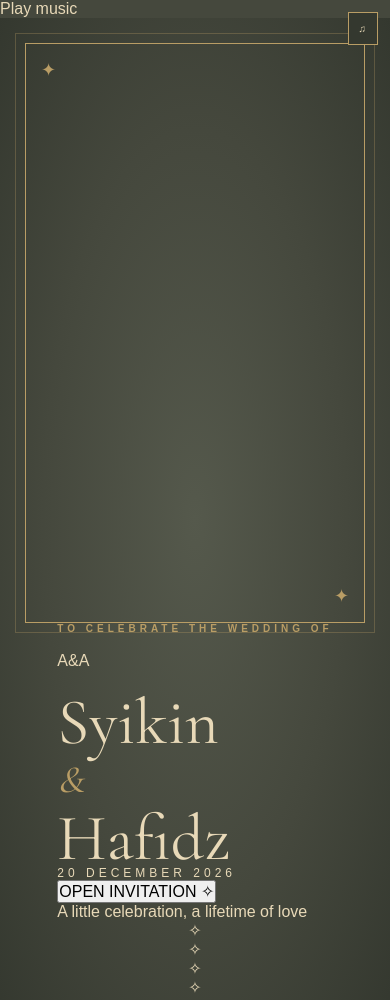
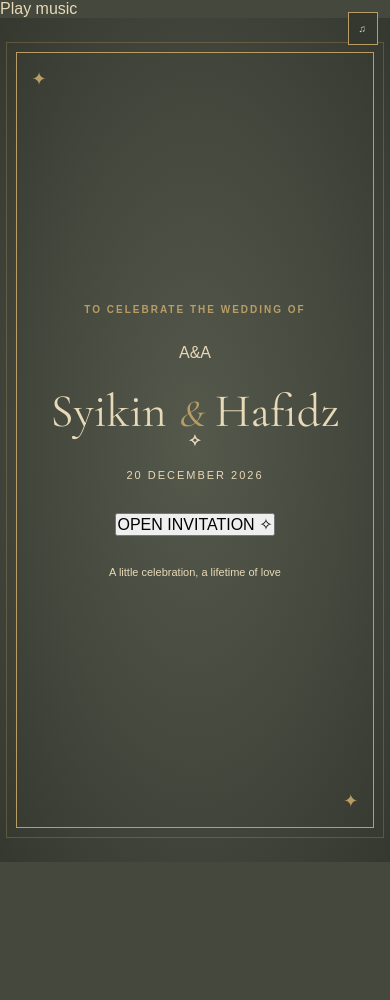
Before and after one commit to peohhh/digitalweddingcard, a plain HTML site: page index.html in a window 390 px wide. Shown: the top 1000 px of the page. After the commit the page ends 862 px from the top, so only its background shows below. Drawn offline with nearby package versions, Linux system fonts and the light colour scheme.

Commit message:
Update style.css

```diff
--- a/style.css
+++ b/style.css
@@ -957,3 +957,143 @@ img {
     font-size: 65px;
   }
 }
+
+/* =================================
+   FIX COVER LAYOUT
+================================= */
+
+.cover {
+    position: relative !important;
+    min-height: 100vh !important;
+    min-height: 100svh !important;
+    height: auto !important;
+
+    display: flex !important;
+    align-items: center !important;
+    justify-content: center !important;
+
+    box-sizing: border-box !important;
+    padding: 70px 24px !important;
+    overflow: hidden !important;
+}
+
+/* Bingkai hiasan - tidak mengambil ruang layout */
+.cover-frame {
+    position: absolute !important;
+
+    top: 5% !important;
+    left: 6% !important;
+    right: 6% !important;
+    bottom: 5% !important;
+
+    width: auto !important;
+    height: auto !important;
+
+    margin: 0 !important;
+    transform: none !important;
+
+    pointer-events: none !important;
+    z-index: 0 !important;
+}
+
+/* Kandungan cover berada di tengah */
+.cover-content {
+    position: relative !important;
+    z-index: 2 !important;
+
+    width: 100% !important;
+    max-width: 850px !important;
+
+    margin: 0 auto !important;
+    padding: 0 !important;
+
+    display: flex !important;
+    flex-direction: column !important;
+    align-items: center !important;
+    justify-content: center !important;
+
+    text-align: center !important;
+    transform: none !important;
+}
+
+/* Susunan tulisan */
+.cover-content .eyebrow {
+    margin: 0 0 20px !important;
+    letter-spacing: 3px !important;
+    line-height: 1.6 !important;
+}
+
+.wax-seal {
+    margin: 10px 0 18px !important;
+}
+
+.cover-names {
+    margin: 0 !important;
+    padding: 0 !important;
+
+    font-size: clamp(48px, 7vw, 100px) !important;
+    line-height: 1.05 !important;
+
+    text-align: center !important;
+}
+
+.cover-names span {
+    display: inline-block;
+}
+
+.cover-date {
+    margin: 24px 0 !important;
+    letter-spacing: 3px !important;
+}
+
+.open-button {
+    margin: 12px auto !important;
+}
+
+.cover-hint {
+    margin: 18px 0 0 !important;
+}
+
+/* Hiasan penjuru */
+.corner {
+    position: absolute !important;
+    z-index: 2 !important;
+}
+
+/* =================================
+   MOBILE RESPONSIVE
+================================= */
+
+@media (max-width: 600px) {
+    .cover {
+        padding: 55px 20px !important;
+    }
+
+    .cover-frame {
+        top: 4% !important;
+        left: 4% !important;
+        right: 4% !important;
+        bottom: 4% !important;
+    }
+
+    .cover-content .eyebrow {
+        font-size: 10px !important;
+        letter-spacing: 2px !important;
+        margin-bottom: 16px !important;
+    }
+
+    .cover-names {
+        font-size: clamp(42px, 12vw, 68px) !important;
+        line-height: 1.1 !important;
+    }
+
+    .cover-date {
+        font-size: 11px !important;
+        letter-spacing: 2px !important;
+        margin: 20px 0 !important;
+    }
+
+    .cover-hint {
+        font-size: 11px !important;
+    }
+}
```
